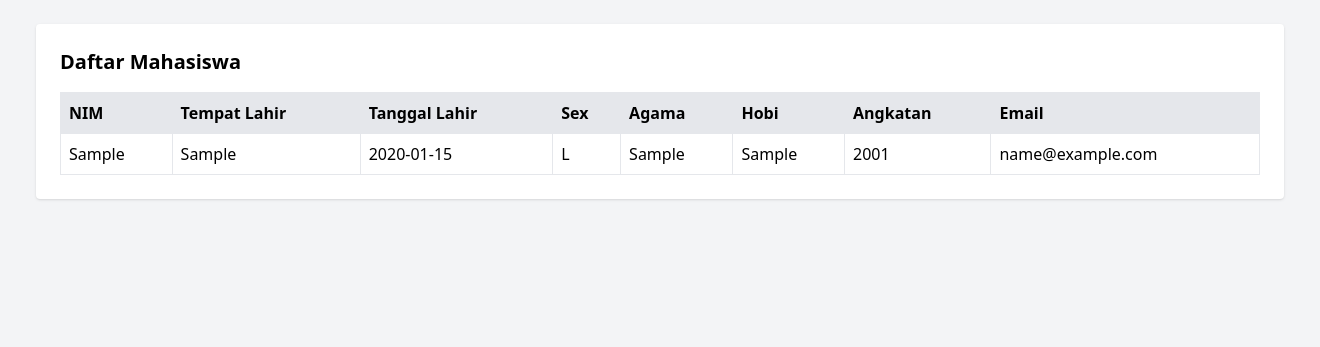
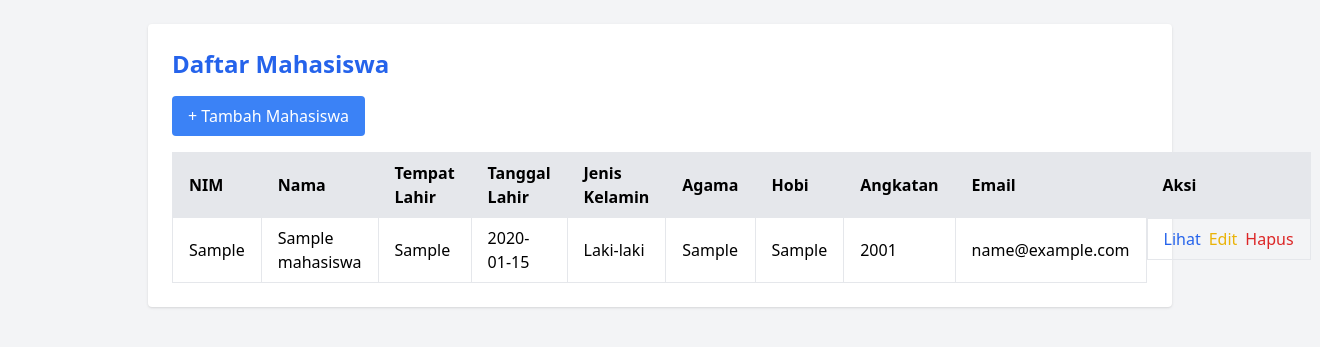
Before and after one commit to Ejaa0/skpiku, a Laravel app: page /mahasiswa in a window 1320 px wide. Shown: the part 60-407 px from the top of the page. Run offline with Laravel 12, Linux system fonts and the light colour scheme; tables that the repository leaves empty hold one stand-in row (values such as "Sample post"); some libraries are stand-ins or nearby versions.

Commit message:
perbaiki tampilan yang bisa di edit tambah dan hapus

```diff
--- a/app/Http/Controllers/MahasiswaController.php
+++ b/app/Http/Controllers/MahasiswaController.php
@@ -4,63 +4,76 @@
 
 use App\Models\Mahasiswa;
 use Illuminate\Http\Request;
-use Illuminate\View\View;
 
 class MahasiswaController extends Controller
 {
-    public function index(): View
+    public function index()
     {
-        $mahasiswa = Mahasiswa::all();
-        return view('mahasiswa.index', compact('mahasiswa'));
+        $mahasiswas = Mahasiswa::all(); // Ambil semua data mahasiswa
+        return view('mahasiswas.index', compact('mahasiswas')); // Kirim data mahasiswa ke view
     }
 
-    public function create(): View
+    public function create()
     {
-        return view('mahasiswa.create');
+        return view('mahasiswas.create'); // Tampilkan form tambah mahasiswa
     }
 
     public function store(Request $request)
     {
+        // Validasi data yang diterima dari form
         $request->validate([
-            'nim' => 'required',
+            'nama' => 'required',
+            'nim' => 'required|unique:mahasiswas,nim',
             'temp_lahir' => 'required',
             'tgl_lahir' => 'required|date',
             'sex' => 'required',
             'agama' => 'required',
             'hobi' => 'required',
             'angkatan' => 'required',
-            'email' => 'required|email',
+            'email' => 'required|email|unique:mahasiswas,email',
         ]);
 
+        // Menyimpan data mahasiswa ke dalam database
         Mahasiswa::create($request->all());
-        return redirect()->route('mahasiswa.index')->with('success', 'Data berhasil ditambahkan.');
+        return redirect()->route('mahasiswa.index')->with('success', 'Mahasiswa berhasil ditambahkan.');
     }
 
-    public function show($id): View
+    public function show($id)
     {
-        $mahasiswa = Mahasiswa::findOrFail($id);
-        return view('mahasiswa.show', compact('mahasiswa'));
+        $mahasiswa = Mahasiswa::findOrFail($id); // Ambil data mahasiswa berdasarkan id
+        return view('mahasiswas.show', compact('mahasiswa')); // Tampilkan detail mahasiswa
     }
 
-    public function edit($id): View
+    public function edit($id)
     {
-        $mahasiswa = Mahasiswa::findOrFail($id);
-        return view('mahasiswa.edit', compact('mahasiswa'));
+        $mahasiswa = Mahasiswa::findOrFail($id); // Ambil data mahasiswa berdasarkan id
+        return view('mahasiswas.edit', compact('mahasiswa')); // Tampilkan form edit mahasiswa
     }
 
     public function update(Request $request, $id)
     {
-        $mahasiswa = Mahasiswa::findOrFail($id);
-        $mahasiswa->update($request->all());
+        // Validasi data yang diterima dari form
+        $request->validate([
+            'nama' => 'required',
+            'nim' => 'required|unique:mahasiswas,nim,' . $id,
+            'temp_lahir' => 'required',
+            'tgl_lahir' => 'required|date',
+            'sex' => 'required',
+            'agama' => 'required',
+            'hobi' => 'required',
+            'angkatan' => 'required',
+            'email' => 'required|email|unique:mahasiswas,email,' . $id,
+        ]);
 
-        return redirect()->route('mahasiswa.index')->with('success', 'Data berhasil diperbarui.');
+        $mahasiswa = Mahasiswa::findOrFail($id); // Ambil data mahasiswa berdasarkan id
+        $mahasiswa->update($request->all()); // Update data mahasiswa
+        return redirect()->route('mahasiswa.index')->with('success', 'Mahasiswa berhasil diperbarui.');
     }
 
     public function destroy($id)
     {
-        $mahasiswa = Mahasiswa::findOrFail($id);
-        $mahasiswa->delete();
-
-        return redirect()->route('mahasiswa.index')->with('success', 'Data berhasil dihapus.');
+        $mahasiswa = Mahasiswa::findOrFail($id); // Ambil data mahasiswa berdasarkan id
+        $mahasiswa->delete(); // Hapus data mahasiswa
+        return redirect()->route('mahasiswa.index')->with('success', 'Mahasiswa berhasil dihapus.');
     }
 }
--- a/app/Models/Mahasiswa.php
+++ b/app/Models/Mahasiswa.php
@@ -9,19 +9,7 @@
 {
     use HasFactory;
 
-    /**
-     * fillable
-     *
-     * @var array
-     */
     protected $fillable = [
-        'nim',
-        'temp_lahir',
-        'tgl_lahir',
-        'sex',
-        'agama',
-        'hobi',
-        'angkatan',
-        'email',
+        'nama', 'nim', 'temp_lahir', 'tgl_lahir', 'sex', 'agama', 'hobi', 'angkatan', 'email'
     ];
 }
--- a/resources/views/mahasiswa/index.blade.php
+++ /dev/null
@@ -1,44 +0,0 @@
-@extends('layouts.app')
-
-@section('title', 'Data Mahasiswa')
-
-@section('content')
-    <div class="bg-white p-6 rounded shadow">
-        <h2 class="text-xl font-bold mb-4">Daftar Mahasiswa</h2>
-
-        <table class="min-w-full text-left border">
-            <thead class="bg-gray-200">
-                <tr>
-                    <th class="p-2 border">NIM</th>
-                    <th class="p-2 border">Tempat Lahir</th>
-                    <th class="p-2 border">Tanggal Lahir</th>
-                    <th class="p-2 border">Sex</th>
-                    <th class="p-2 border">Agama</th>
-                    <th class="p-2 border">Hobi</th>
-                    <th class="p-2 border">Angkatan</th>
-                    <th class="p-2 border">Email</th>
-
-                </tr>
-            </thead>
-            <tbody>
-                @forelse ($mahasiswa as $mhs)
-                    <tr>
-                        <td class="p-2 border">{{ $mhs->nim }}</td>
-                        <td class="p-2 border">{{ $mhs->temp_lahir }}</td>
-                        <td class="p-2 border">{{ $mhs->tgl_lahir }}</td>
-                        <td class="p-2 border">{{ $mhs->sex }}</td>
-                        <td class="p-2 border">{{ $mhs->agama }}</td>
-                        <td class="p-2 border">{{ $mhs->hobi }}</td>
-                        <td class="p-2 border">{{ $mhs->angkatan }}</td>
-                        <td class="p-2 border">{{ $mhs->email }}</td>
-
-                    </tr>
-                @empty
-                    <tr>
-                        <td colspan="3" class="p-4 text-center text-gray-500">Belum ada data mahasiswa</td>
-                    </tr>
-                @endforelse
-            </tbody>
-        </table>
-    </div>
-@endsection
--- /dev/null
+++ b/resources/views/mahasiswas/index.blade.php
@@ -0,0 +1,61 @@
+@extends('layouts.app')
+
+@section('content')
+<div class="max-w-5xl mx-auto bg-white p-6 rounded shadow">
+    <h1 class="text-2xl font-bold mb-4 text-blue-600">Daftar Mahasiswa</h1>
+
+    <a href="{{ route('mahasiswa.create') }}" class="bg-blue-500 text-white px-4 py-2 rounded mb-4 inline-block hover:bg-blue-600">+ Tambah Mahasiswa</a>
+
+    @if (session('success'))
+        <div class="bg-green-100 text-green-800 p-3 rounded mb-4">
+            {{ session('success') }}
+        </div>
+    @endif
+
+    <table class="w-full border-collapse">
+        <thead>
+            <tr class="bg-gray-200 text-left">
+                <th class="border px-4 py-2">NIM</th>
+                <th class="border px-4 py-2">Nama</th>
+                <th class="border px-4 py-2">Tempat Lahir</th>
+                <th class="border px-4 py-2">Tanggal Lahir</th>
+                <th class="border px-4 py-2">Jenis Kelamin</th>
+                <th class="border px-4 py-2">Agama</th>
+                <th class="border px-4 py-2">Hobi</th>
+                <th class="border px-4 py-2">Angkatan</th>
+                <th class="border px-4 py-2">Email</th>
+                <th class="border px-4 py-2">Aksi</th>
+            </tr>
+        </thead>
+        <tbody>
+            @foreach ($mahasiswas as $mahasiswa)
+                <tr>
+                    <td class="border px-4 py-2">{{ $mahasiswa->nim }}</td>
+                    <td class="border px-4 py-2">{{ $mahasiswa->nama }}</td>
+                    <td class="border px-4 py-2">{{ $mahasiswa->temp_lahir }}</td>
+                    <td class="border px-4 py-2">{{ $mahasiswa->tgl_lahir }}</td>
+                    <td class="border px-4 py-2">{{ $mahasiswa->sex == 'L' ? 'Laki-laki' : 'Perempuan' }}</td>
+                    <td class="border px-4 py-2">{{ $mahasiswa->agama }}</td>
+                    <td class="border px-4 py-2">{{ $mahasiswa->hobi }}</td>
+                    <td class="border px-4 py-2">{{ $mahasiswa->angkatan }}</td>
+                    <td class="border px-4 py-2">{{ $mahasiswa->email }}</td>
+                    <td class="border px-4 py-2 flex gap-2">
+                        <!-- Tombol Lihat -->
+                        <a href="{{ route('mahasiswa.show', $mahasiswa->id) }}" class="text-blue-600 hover:underline">Lihat</a>
+
+                        <!-- Tombol Edit -->
+                        <a href="{{ route('mahasiswa.edit', $mahasiswa->id) }}" class="text-yellow-500 hover:underline">Edit</a>
+
+                        <!-- Tombol Hapus -->
+                        <form action="{{ route('mahasiswa.destroy', $mahasiswa->id) }}" method="POST" onsubmit="return confirm('Yakin ingin menghapus?');">
+                            @csrf
+                            @method('DELETE')
+                            <button type="submit" class="text-red-600 hover:underline">Hapus</button>
+                        </form>
+                    </td>
+                </tr>
+            @endforeach
+        </tbody>
+    </table>
+</div>
+@endsection
```
Also changed, not shown: resources/views/kegiatan/create.blade.php (+20 -24 lines), resources/views/kegiatan/edit.blade.php (+16 -25 lines), resources/views/kegiatan/index.blade.php (+23 -21 lines), resources/views/kegiatan/show.blade.php (+15 -11 lines), resources/views/mahasiswa/create.blade.php (deleted, +0 -13 lines), resources/views/mahasiswa/edit.blade.php (deleted, +0 -14 lines), resources/views/mahasiswa/show.blade.php (deleted, +0 -18 lines), resources/views/mahasiswas/create.blade.php (added, +50 -0 lines), resources/views/mahasiswas/edit.blade.php (added, +62 -0 lines), resources/views/mahasiswas/show.blade.php (added, +37 -0 lines), database/migrations/2025_05_06_073729_create_Mahasiswa_table.php, database/migrations/2025_05_07_020901_create_kegiatans_table.php, resources/views/mahasiswas/form.blade.php (renamed from resources/views/mahasiswa/form.blade.php).
